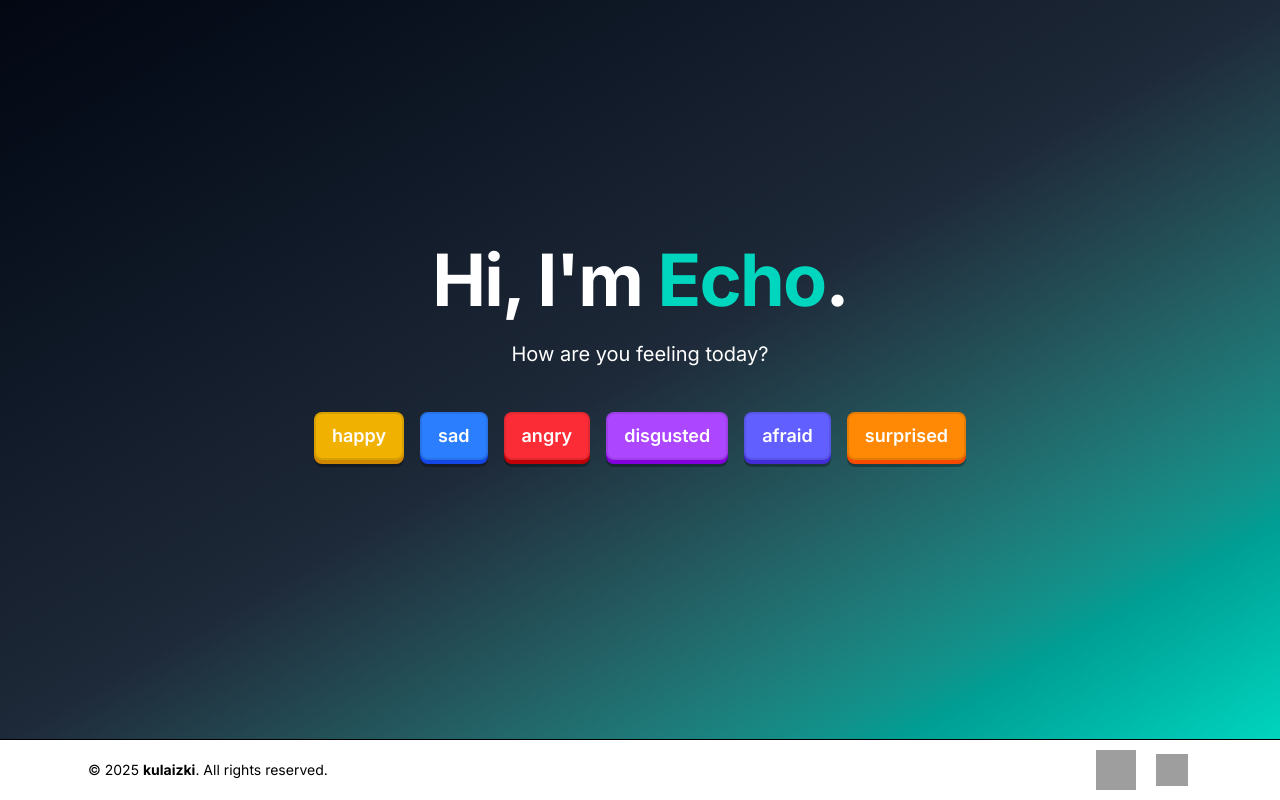
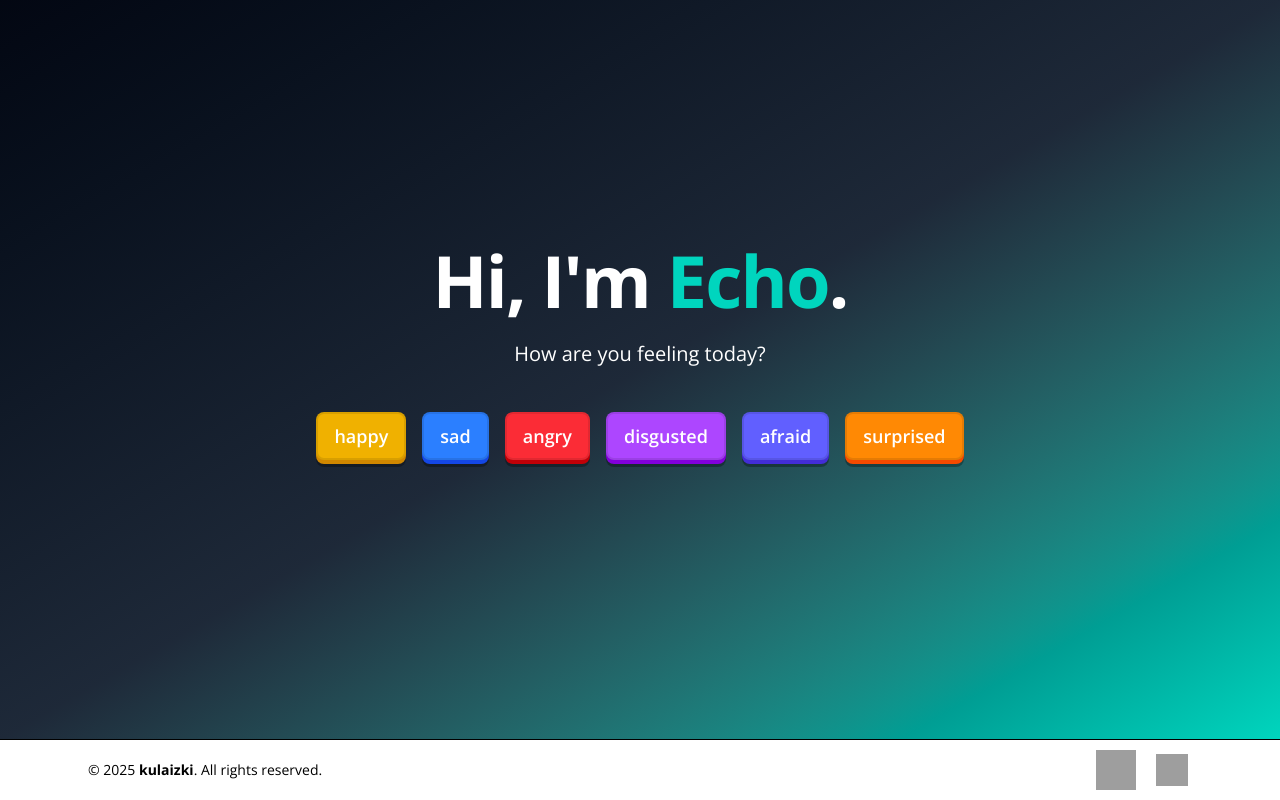
Before and after one commit to kulaizki/echo, a SvelteKit app: page / in a window 1280 px wide. Built offline with nearby package versions, Linux system fonts and the light colour scheme; grey boxes are pictures that could not be loaded.

Commit message:
style: update font family to Open Sans in app.css and app.html; adjust button margin in follow-up-questions.svelte for better spacing

```diff
--- a/src/app.css
+++ b/src/app.css
@@ -5,7 +5,7 @@
 @tailwind utilities;
 
 html, body {
-	font-family: 'Inter', sans-serif;
+	font-family: 'Open Sans', sans-serif;
 	-webkit-font-smoothing: antialiased;
 	-moz-osx-font-smoothing: grayscale;
 }
--- a/src/app.html
+++ b/src/app.html
@@ -7,7 +7,7 @@
 		<!-- Google Fonts -->
 		<link rel="preconnect" href="https://fonts.googleapis.com">
 		<link rel="preconnect" href="https://fonts.gstatic.com" crossorigin>
-		<link href="https://fonts.googleapis.com/css2?family=Inter:wght@400;500;600;700&display=swap" rel="stylesheet">
+		<link href="https://fonts.googleapis.com/css2?family=Open+Sans:ital,wght@0,400;0,500;0,600;0,700;1,400;1,600&display=swap" rel="stylesheet">
 
 		<link rel="icon" href="%sveltekit.assets%/favicon.png" />
 		<meta name="viewport" content="width=device-width, initial-scale=1" />
--- a/src/lib/components/follow-up-questions.svelte
+++ b/src/lib/components/follow-up-questions.svelte
@@ -80,7 +80,7 @@
 			<div class="flex items-center mb-3">
 				<button
 					on:click={() => selectedQuestionIndex = null}
-					class="mr-1 p-3 rounded hover:dark:bg-gray-700 hover:light:bg-gray-300"
+					class="mr-2 md:p-2 rounded hover:dark:bg-gray-700 hover:light:bg-gray-300"
 				>
 					<svg xmlns="http://www.w3.org/2000/svg" class="h-5 w-5" fill="none" viewBox="0 0 24 24" stroke="currentColor">
 						<path stroke-linecap="round" stroke-linejoin="round" stroke-width="2" d="M15 19l-7-7 7-7" />
```
